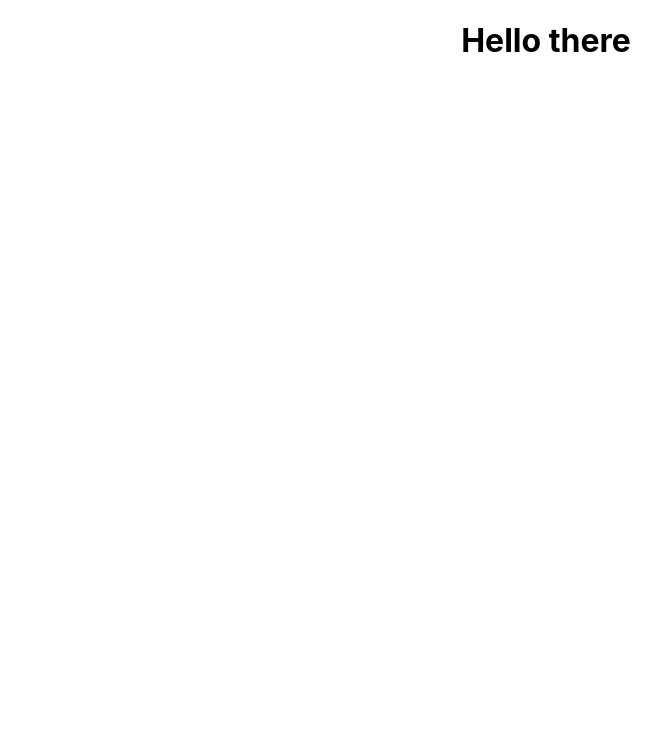
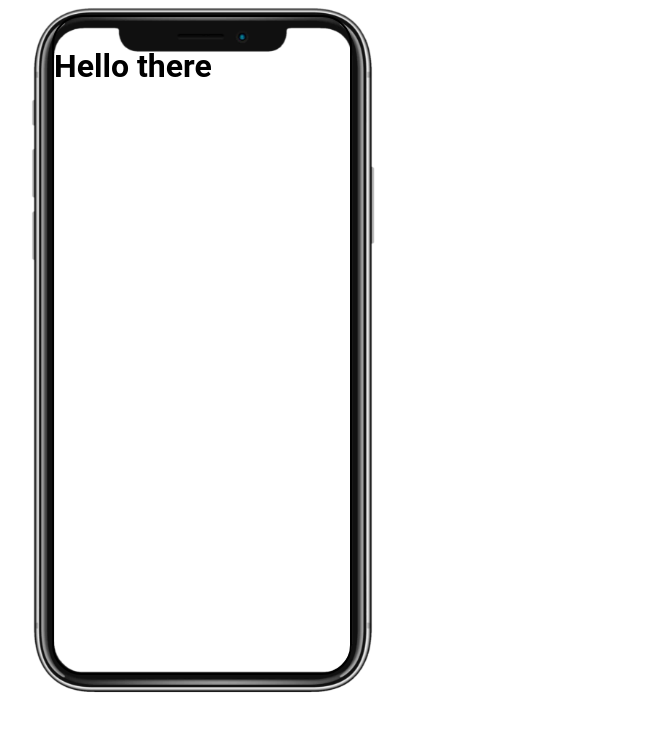
Before and after one commit to Bytemaster82/react-boolean-uk-api, a React (Vite) app in the folder frontend_app/: page / in a window 1280 px wide. Shown: the top 732 px of the page, without its empty margins (94-755 px from the left). Built offline with nearby package versions, Linux system fonts and the light colour scheme.

Commit message:
create app container fixed size and add BG image

```diff
--- a/frontend_app/src/App.css
+++ b/frontend_app/src/App.css
@@ -1,42 +1,24 @@
-.App {
-  text-align: center;
+* {
+  margin: 0;
+  padding: 0;
+  box-sizing: border-box;
+  font-family: "Roboto", sans-serif;
 }
 
-.App-logo {
-  height: 40vmin;
-  pointer-events: none;
+.App {
+  padding-top: 30px;
+  margin: 0 46px;
+  width: 300px;
+  height: 660px;
+  border: 2px solid black;
+  border-radius: 30px;
 }
 
-@media (prefers-reduced-motion: no-preference) {
-  .App-logo {
-    animation: App-logo-spin infinite 20s linear;
-  }
+.background-image {
+  margin: 0 100px;
+  padding: 15px 0;
+  width: 380px;
+  height: 700px;
+  background-image: url("./assets/iphone_bg.png");
+  background-size: cover;
 }
-
-.App-header {
-  background-color: #282c34;
-  min-height: 100vh;
-  display: flex;
-  flex-direction: column;
-  align-items: center;
-  justify-content: center;
-  font-size: calc(10px + 2vmin);
-  color: white;
-}
-
-.App-link {
-  color: #61dafb;
-}
-
-@keyframes App-logo-spin {
-  from {
-    transform: rotate(0deg);
-  }
-  to {
-    transform: rotate(360deg);
-  }
-}
-
-button {
-  font-size: calc(10px + 2vmin);
-}
--- a/frontend_app/src/App.tsx
+++ b/frontend_app/src/App.tsx
@@ -1,11 +1,12 @@
 import React from "react";
-import logo from "./logo.svg";
 import "./App.css";
 
 function App() {
   return (
-    <div className="App">
-      <h1>Hello there</h1>
+    <div className="background-image">
+      <div className="App">
+        <h1>Hello there</h1>
+      </div>
     </div>
   );
 }
--- a/frontend_app/src/index.css
+++ /dev/null
@@ -1,13 +0,0 @@
-body {
-  margin: 0;
-  font-family: -apple-system, BlinkMacSystemFont, 'Segoe UI', 'Roboto', 'Oxygen',
-    'Ubuntu', 'Cantarell', 'Fira Sans', 'Droid Sans', 'Helvetica Neue',
-    sans-serif;
-  -webkit-font-smoothing: antialiased;
-  -moz-osx-font-smoothing: grayscale;
-}
-
-code {
-  font-family: source-code-pro, Menlo, Monaco, Consolas, 'Courier New',
-    monospace;
-}
--- a/frontend_app/src/main.tsx
+++ b/frontend_app/src/main.tsx
@@ -2,7 +2,6 @@ import React from "react";
 import ReactDOM from "react-dom";
 import { BrowserRouter } from "react-router-dom";
 
-import "./index.css";
 import App from "./App";
 
 ReactDOM.render(
```
Also changed, not shown: frontend_app/src/assets/iphone_bg.png (added).
